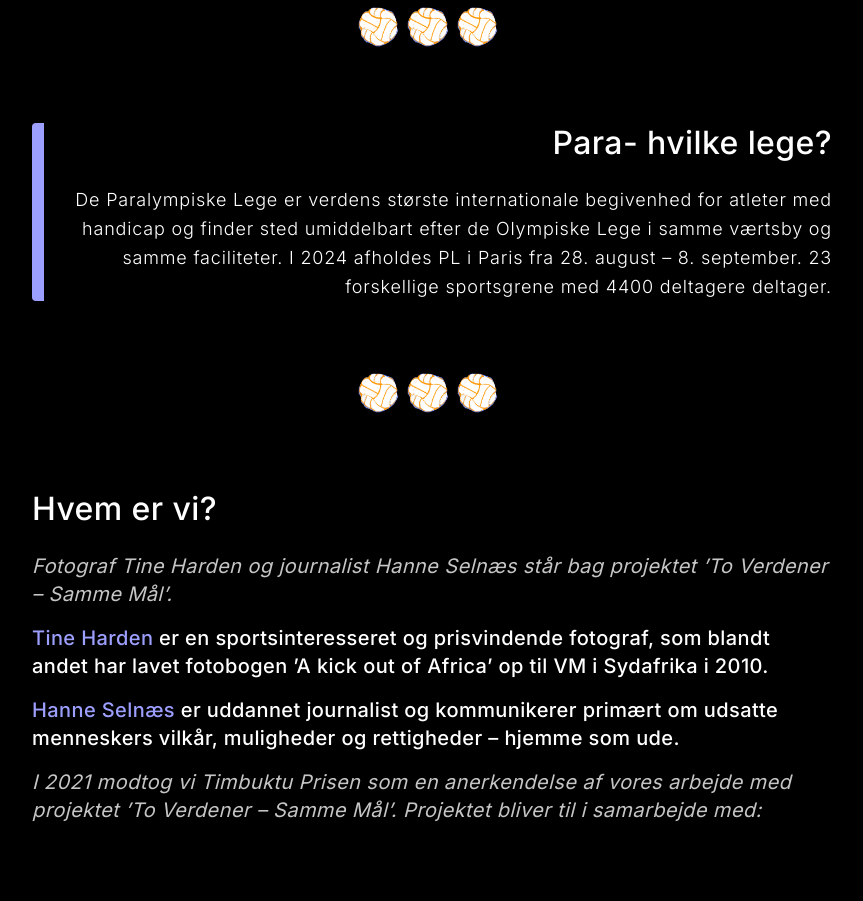
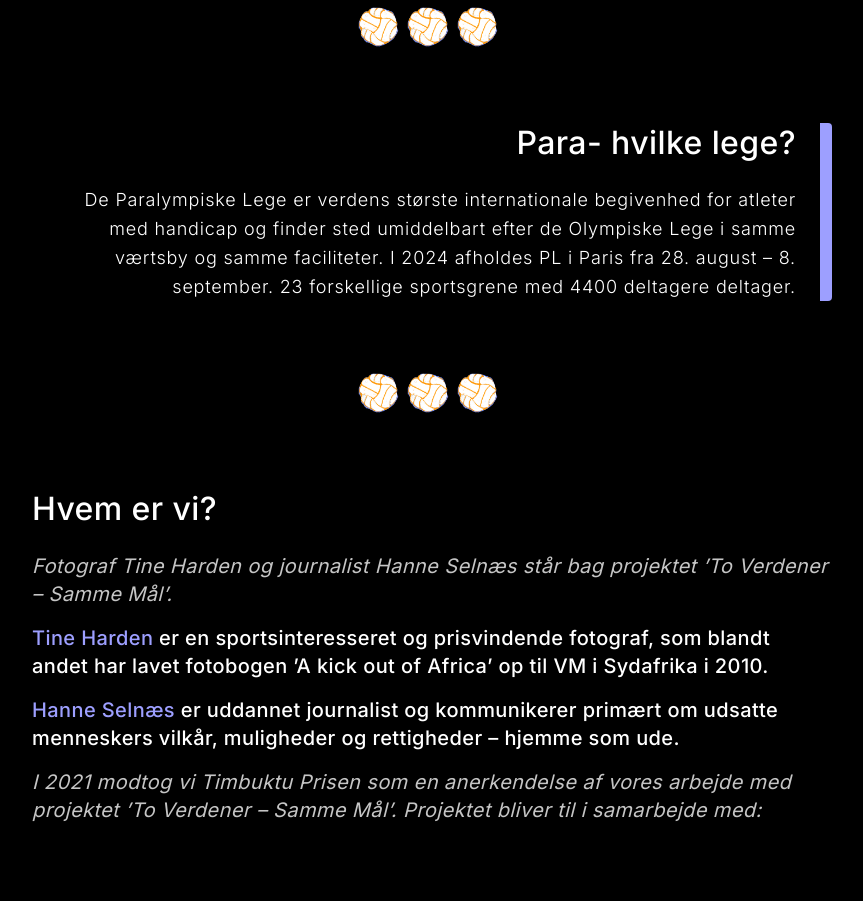
Before and after one commit to anetacamo/twoworlds, a Next.js app: page / in a window 1280 px wide. Shown: the part 4280-5181 px from the top of the page, without its empty margins (208-1071 px from the left). Built offline with nearby package versions, Linux system fonts and the light colour scheme.

Commit message:
added gallery

```diff
--- a/src/app/globals.css
+++ b/src/app/globals.css
@@ -124,8 +124,8 @@ body {
     letter-spacing: 0.8px;
     font-weight: 300;
   }
-  .right {
-    border-right: 12px solid #9d9fff;
+  &.right {
+    border-right: 12px solid #9d9fff !important;
     padding-right: 24px;
     border-left: none;
     text-align: right;
--- a/src/app/styles/gallery.scss
+++ b/src/app/styles/gallery.scss
@@ -22,8 +22,10 @@
 .grid-gallery {
   flex-wrap: wrap;
   margin: 0 -12px;
+
   .container {
     flex: 1;
+    cursor: pointer;
   }
   img {
     min-width: 180px;
```
